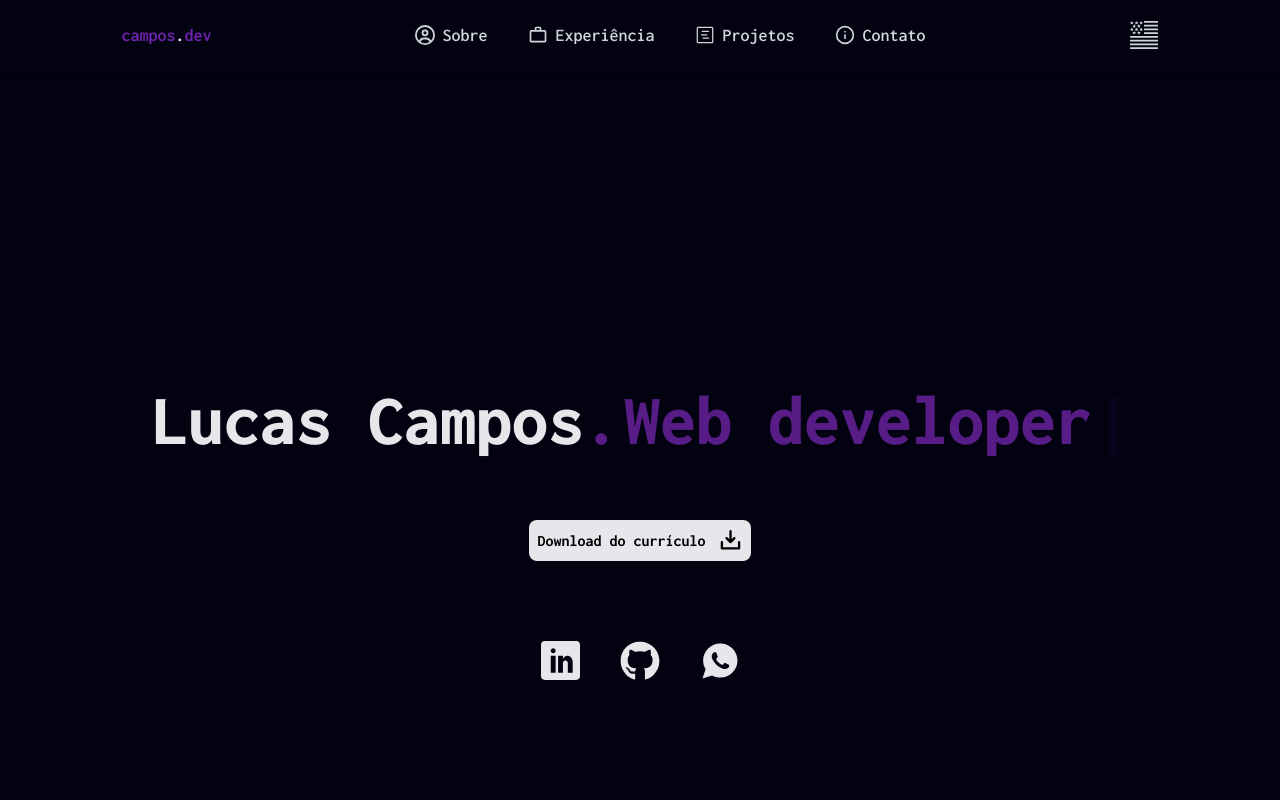
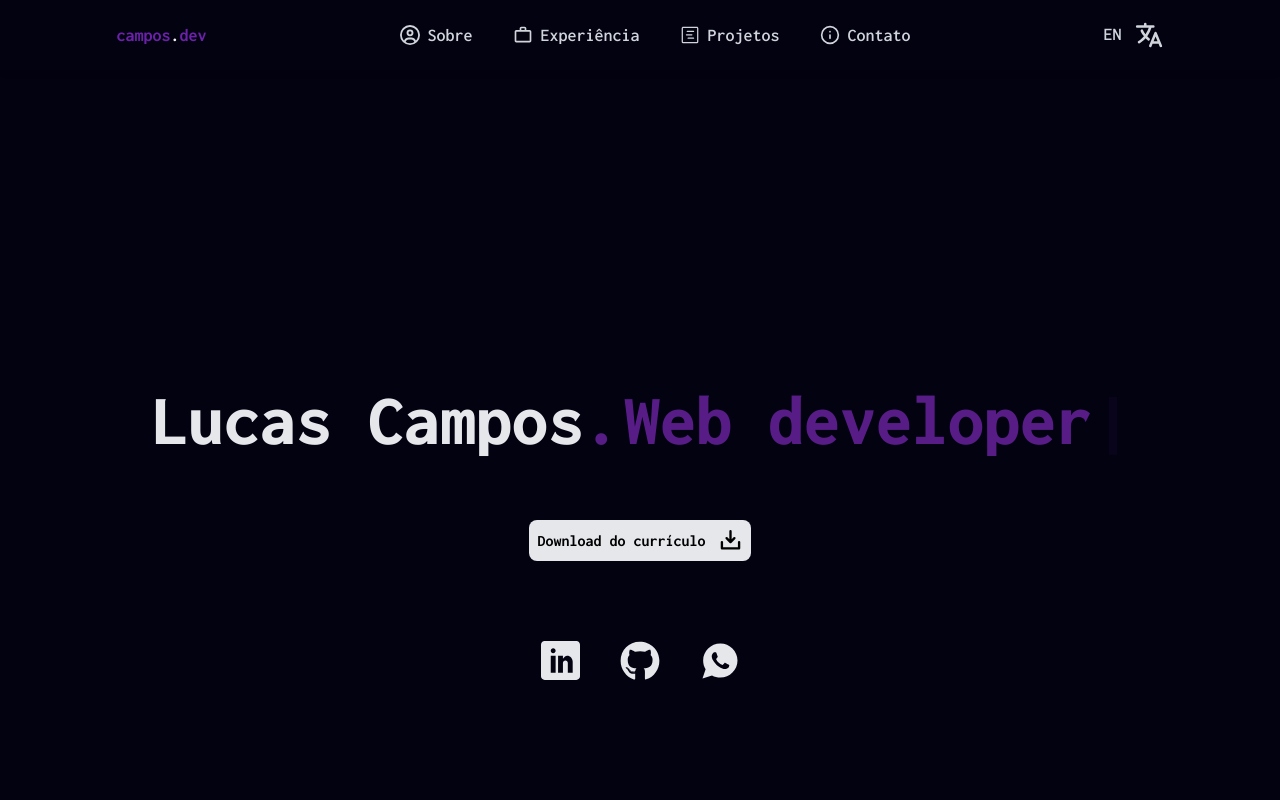
Before and after one commit to lucascmpos/lucascmpos-portfolio, a React (Vite) app: page / in a window 1280 px wide. Shown: the top 800 px of the page. Built offline with nearby package versions, Linux system fonts and the light colour scheme.

Commit message:
feat: changing language button

```diff
--- a/src/components/header.jsx
+++ b/src/components/header.jsx
@@ -8,6 +8,7 @@ import { Link } from "react-scroll";
 import { GiBrazilFlag } from "react-icons/gi";
 import { GiUsaFlag } from "react-icons/gi";
 import { useMediaQuery } from "react-responsive";
+import { IoLanguage } from "react-icons/io5";
 
 const MobileMenu = ({
   isOpen,
@@ -66,14 +67,11 @@ const MobileMenu = ({
           </div>
           <div className="absolute bottom-10 right-10">
             <button
-              className="hover:scale-105 hover:text-purple-800 transition-all duration-300"
+              className="hover:scale-105 flex flex-row gap-3 hover:text-purple-800 transition-all duration-300"
               onClick={toggleLanguage}
             >
-              {language === "pt" ? (
-                <GiUsaFlag size={30} />
-              ) : (
-                <GiBrazilFlag size={30} />
-              )}
+              {language === "pt" ? "EN" : "PT-BR"}
+              <IoLanguage size={30} />
             </button>
           </div>
         </motion.div>
@@ -157,14 +155,11 @@ const Header = ({ onChangeLanguage }) => {
 
       {!isMobile && (
         <button
-          className="hover:scale-105 hover:text-purple-800 transition-all duration-300"
+          className="hover:scale-105 flex flex-row gap-3 hover:text-purple-800 transition-all duration-300"
           onClick={toggleLanguage}
         >
-          {language === "pt" ? (
-            <GiUsaFlag size={30} />
-          ) : (
-            <GiBrazilFlag size={30} />
-          )}
+          {language === "pt" ? "EN" : "PT-BR"}
+          <IoLanguage size={30} />
         </button>
       )}
 
```
